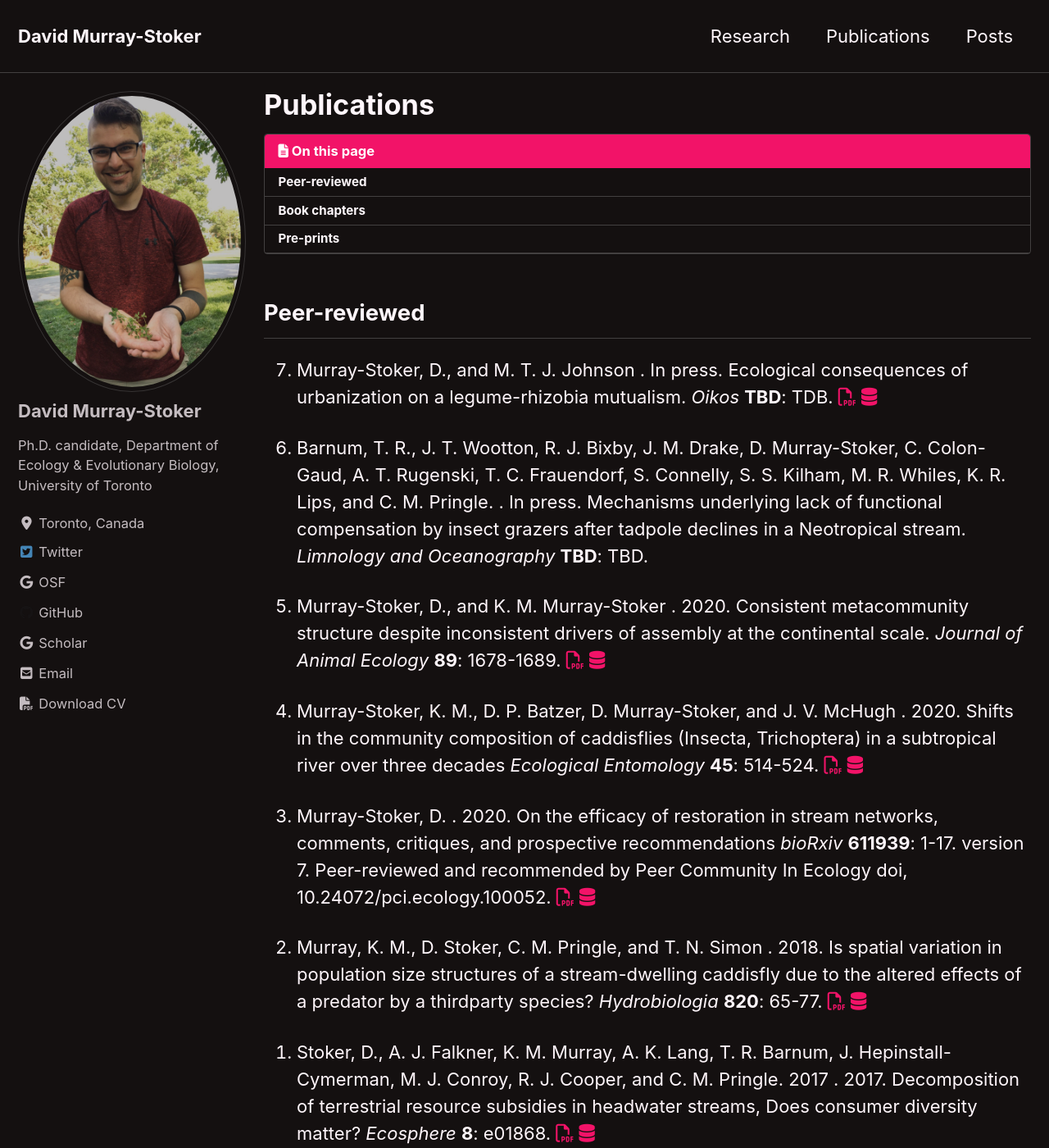
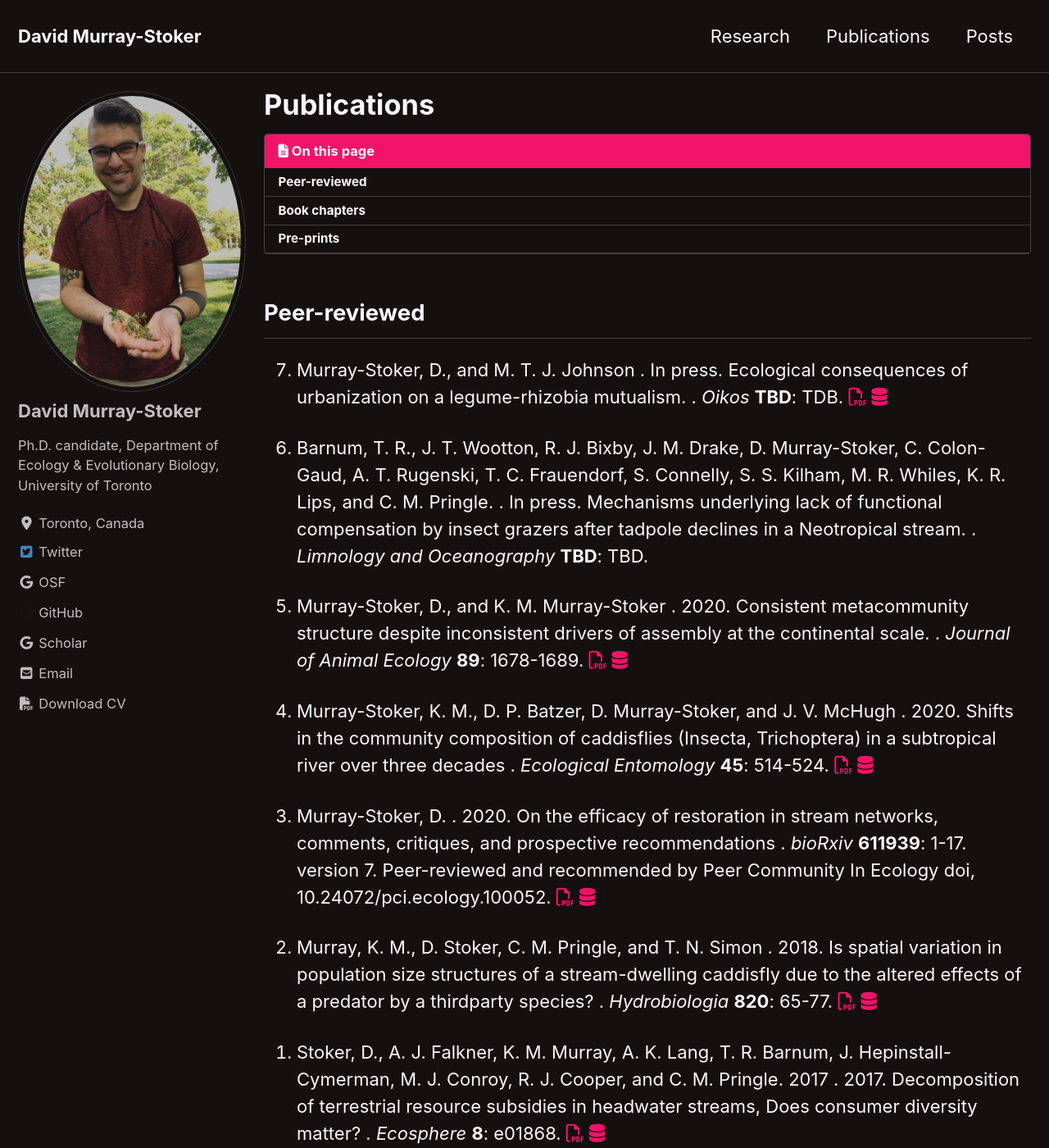
Before and after one commit to dmurraystoker/dmurraystoker.github.io, a Jekyll site: the page built from _pages/publications.md, in a window 1280 px wide and 1400 px high. Shown: the whole window at 82% size. Built offline with Jekyll 4.4.1, drawn with Linux system fonts in a browser that asks for light colours; cached includes are drawn as plain includes; nearby versions of some CDN libraries.

Commit message:
Update journal-articles.html

```diff
--- a/_includes/journal-articles.html
+++ b/_includes/journal-articles.html
@@ -2,7 +2,7 @@
   {% for paper in site.data.journal-articles %}
   <li>
     <p>
-      {{ paper.authors | markdownify | | remove: "<p>" | remove: "</p>"}}. {{ paper.year }}. {{ paper.title | markdownify | | remove: "<p>" | remove: "</p>"}} <em>{{ paper.journal }}</em> {% if paper.volume %} <strong>{{ paper.volume }}</strong>:{% endif %} {{ paper.pages }}.
+      {{ paper.authors | markdownify | | remove: "<p>" | remove: "</p>"}}. {{ paper.year }}. {{ paper.title | markdownify | | remove: "<p>" | remove: "</p>"}}. <em>{{ paper.journal }}</em> {% if paper.volume %} <strong>{{ paper.volume }}</strong>: {% endif %} {{ paper.pages }}.
       {% if paper.pdf-url %}<a href="{{ paper.pdf-url }}" target="_blank"><i class="far fa-file-pdf"></i></a>{% endif %}
       {% if paper.data-url %}<a href="{{ paper.data-url }}" target="_blank"><i class="fas fa-database"></i></a>{% endif %}
       {% if paper.github %}<a href="{{ paper.github }}" target="_blank"><i class="fab fa-github"></i></a>{% endif %}
```
